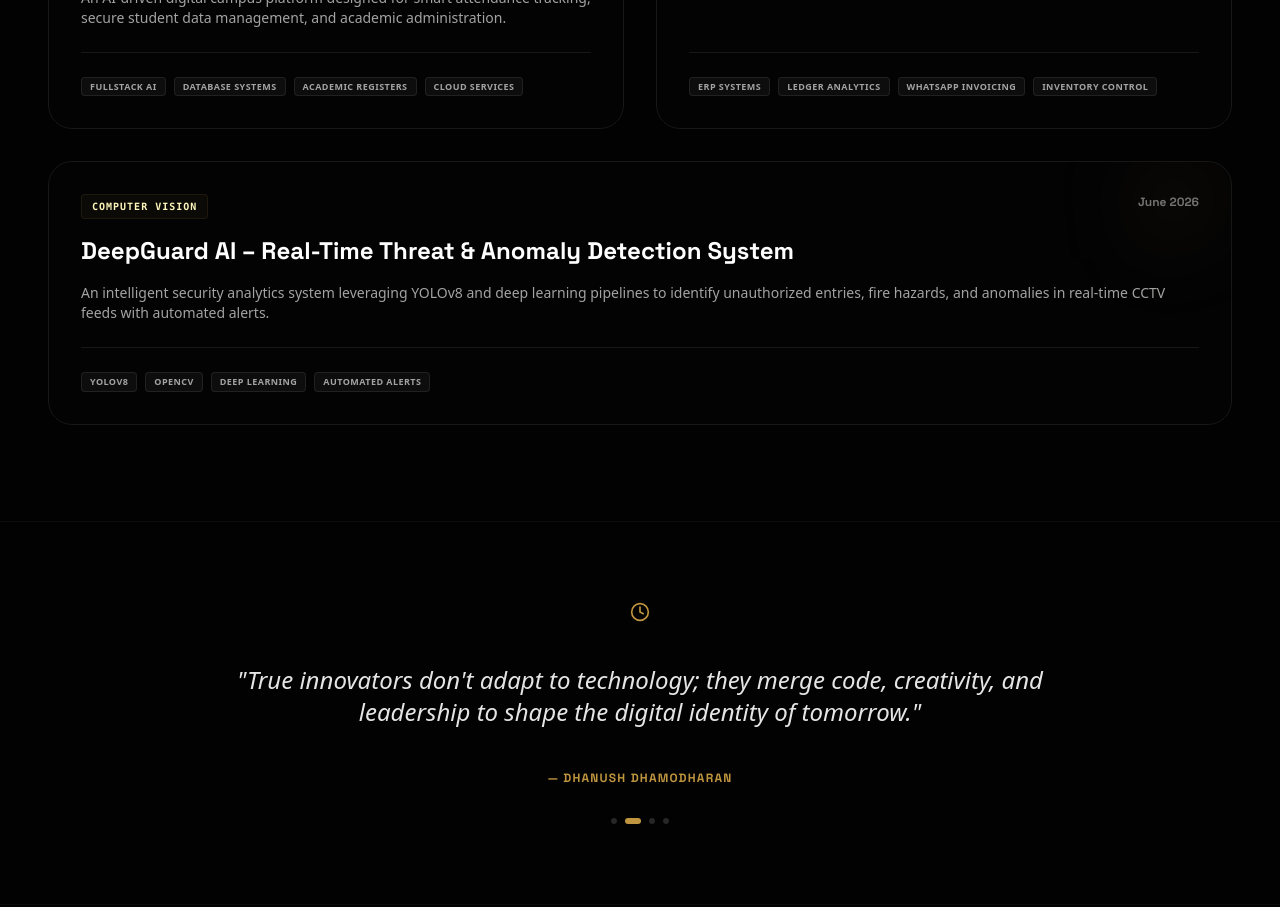
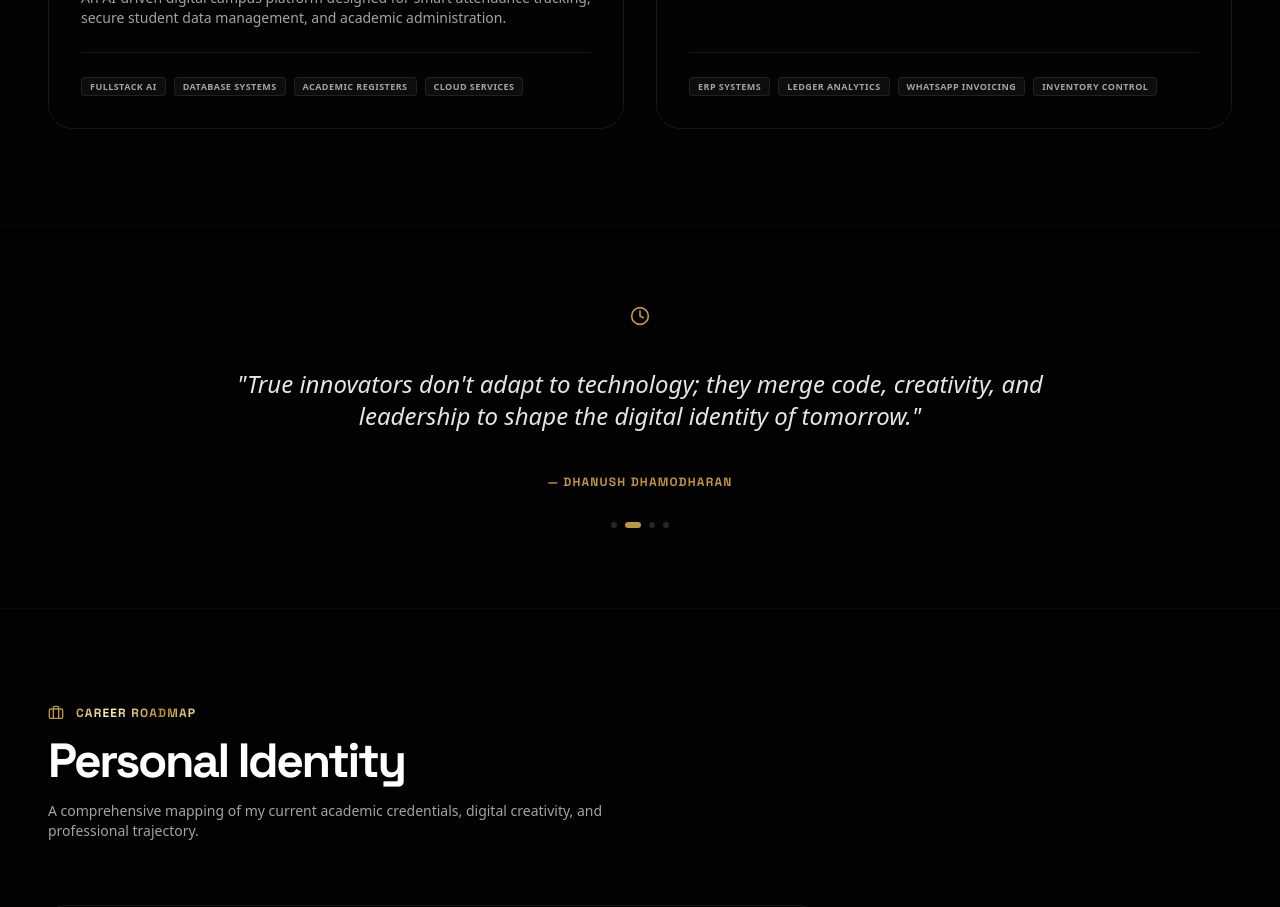
Before and after one commit to Dhanush-D136/dhanushdhamodharan, a React (Vite) app: page / in a window 1280 px wide. Shown: the part 6060-6967 px from the top of the page. Built offline with nearby package versions, Linux system fonts and the light colour scheme; a web font is replaced by a local one.

Commit message:
feat: revert to exactly 4 projects based on requirements

```diff
--- a/src/App.tsx
+++ b/src/App.tsx
@@ -807,32 +807,6 @@ export default function App() {
               ))}
             </div>
           </div>
-
-          {/* Project 5 */}
-          <div className="p-8 rounded-3xl border border-neutral-900 bg-neutral-950/20 hover:border-[#BF953F]/25 hover:bg-black/35 transition-all duration-500 flex flex-col justify-between group relative overflow-hidden md:col-span-2">
-            <div className="absolute top-0 right-0 w-24 h-24 bg-gradient-to-br from-[#BF953F]/10 to-transparent blur-2xl pointer-events-none" />
-            <div className="space-y-4">
-              <div className="flex justify-between items-start">
-                <span className="text-[10px] font-mono tracking-widest text-[#FCF6BA] font-bold uppercase bg-[#BF953F]/5 border border-[#BF953F]/10 px-2.5 py-1 rounded">
-                  Computer Vision
-                </span>
-                <span className="text-xs text-neutral-500 font-semibold font-space-grotesk">June 2026</span>
-              </div>
-              <h3 className="text-xl sm:text-2xl font-bold text-white font-space-grotesk group-hover:text-[#FCF6BA] transition-colors leading-tight">
-                DeepGuard AI – Real-Time Threat & Anomaly Detection System
-              </h3>
-              <p className="text-neutral-400 text-xs sm:text-sm font-light leading-relaxed">
-                An intelligent security analytics system leveraging YOLOv8 and deep learning pipelines to identify unauthorized entries, fire hazards, and anomalies in real-time CCTV feeds with automated alerts.
-              </p>
-            </div>
-            <div className="flex flex-wrap gap-2 pt-6 border-t border-neutral-900 mt-6">
-              {["YOLOv8", "OpenCV", "Deep Learning", "Automated Alerts"].map((tag) => (
-                <span key={tag} className="text-[9px] uppercase tracking-wider font-bold text-neutral-400 bg-neutral-900/60 border border-neutral-800/80 px-2 py-0.5 rounded">
-                  {tag}
-                </span>
-              ))}
-            </div>
-          </div>
         </div>
       </section>
 
--- a/src/components/ui/ai-assistant.tsx
+++ b/src/components/ui/ai-assistant.tsx
@@ -20,7 +20,7 @@ const responses: Record<string, string> = {
     "Dhanush Dhamodharan (Dhanu) is a B.Tech Artificial Intelligence and Data Science undergraduate (CGPA: 8.91). He is an AI Developer, Instagram Tech Content Creator, and Placement Coordinator. He designs intelligent software and machine learning solutions.",
 
   "show his top projects":
-    "His main projects include:\n1. **Crop Yield Prediction:** A machine learning model using satellite imagery, soil, and historical climate weather metrics.\n2. **AI Student Tracking:** A computer vision CCTV model with automated facial recognition attendance.\n3. **EduSync AI:** A comprehensive digital campus administration system.\n4. **Vel One ERP AI:** An intelligent wholesale billing, inventory, and WhatsApp invoicing platform.\n5. **DeepGuard AI:** A computer vision security analytics system for real-time threat and anomaly detection in CCTV streams.",
+    "His main projects include:\n1. **Crop Yield Prediction:** A machine learning model using satellite imagery, soil, and historical climate weather metrics.\n2. **AI Student Tracking:** A computer vision CCTV model with automated facial recognition attendance.\n3. **EduSync AI:** A comprehensive digital campus administration system.\n4. **Vel One ERP AI:** An intelligent wholesale billing, inventory, and WhatsApp invoicing platform.",
 
   "his achievements?":
     "Key milestones:\n- B.Tech CGPA of **8.91**.\n- Completed **Computer Vision Internship** at NSIC (National Small Industries Corp).\n- Class Representative & Engineering Placement Coordinator.\n- Certified in **Azure AI**, **Oracle Cloud AI**, and **SageMaker**.",
```
Also changed, not shown: 1 other file (tests, documents, lock files or other folders).
